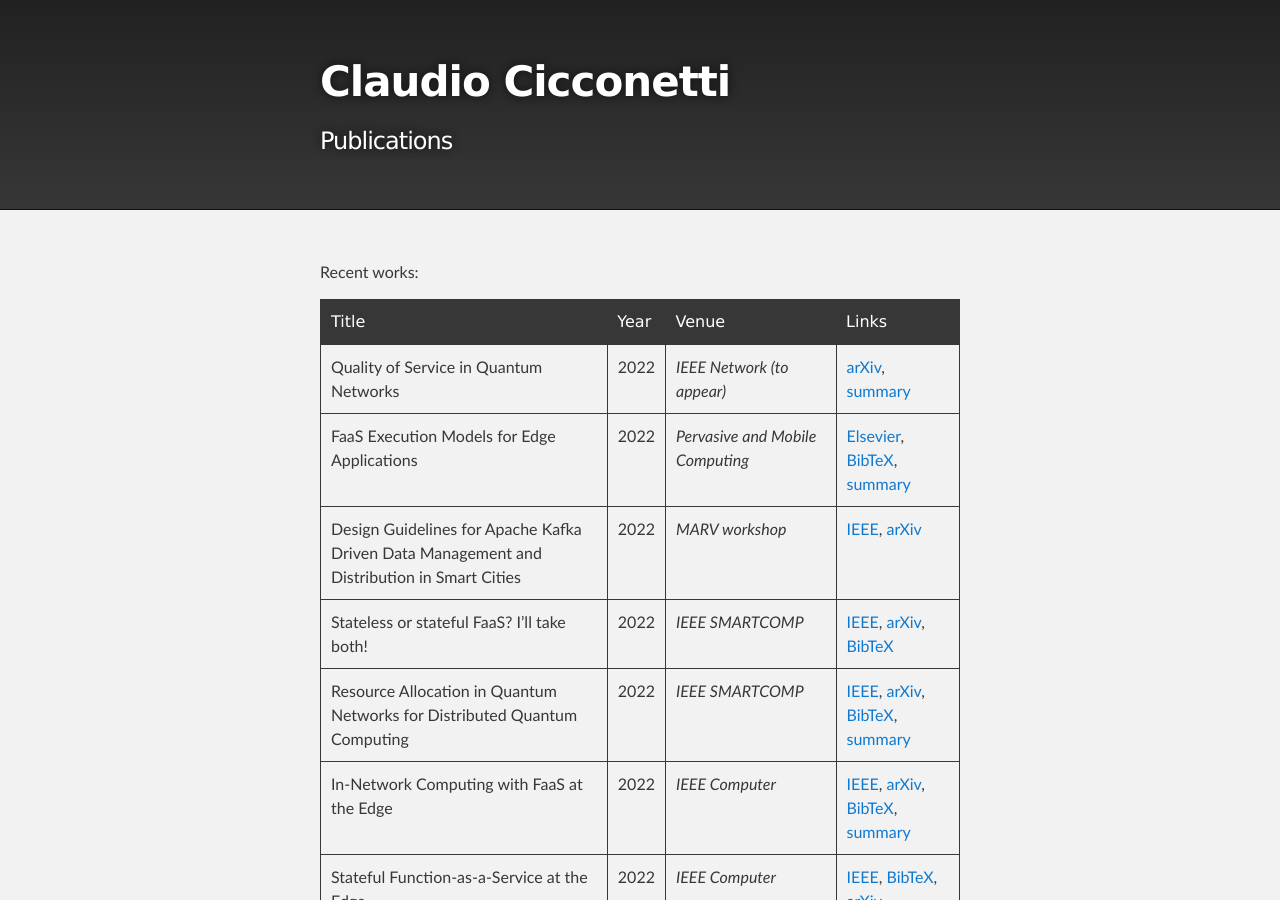
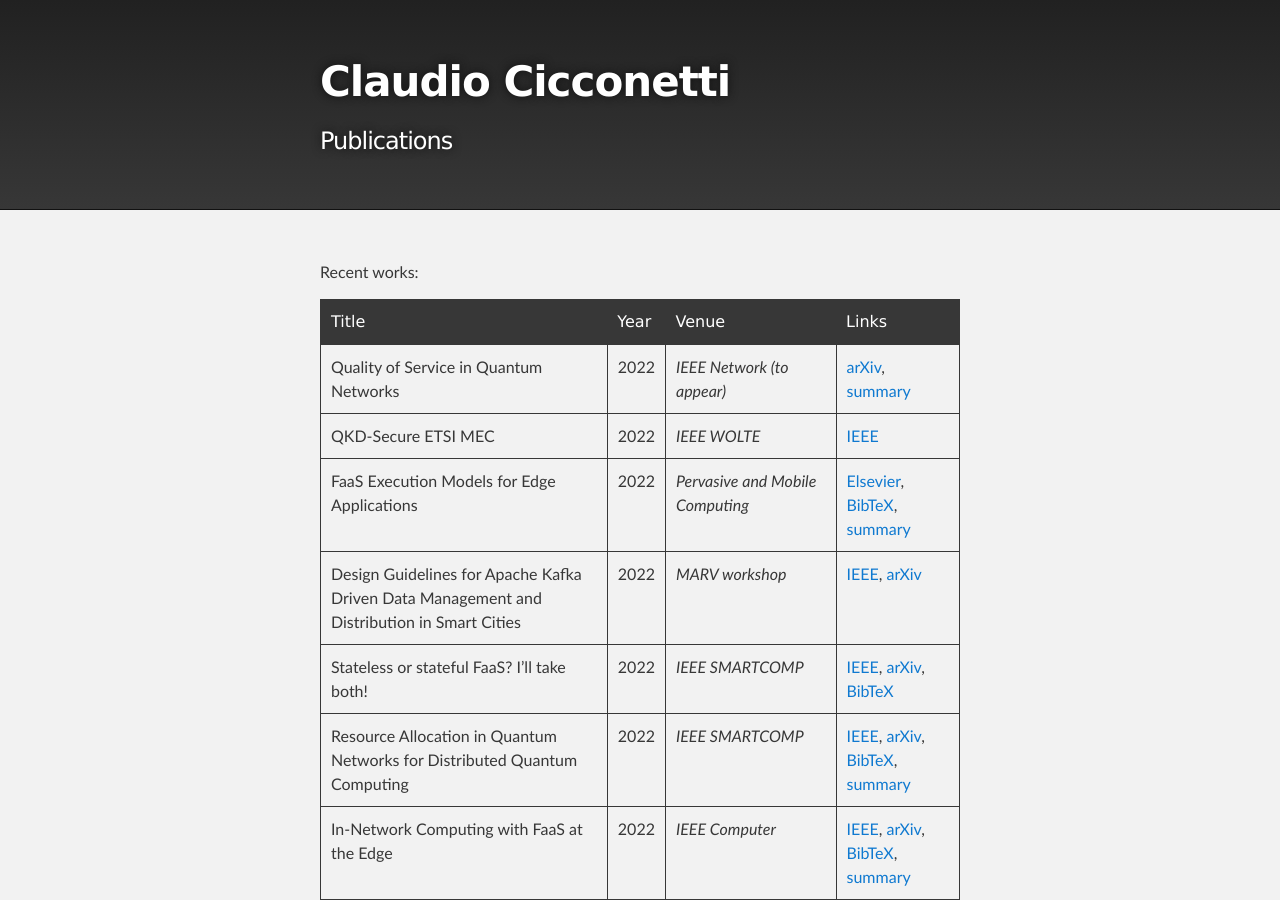
Before and after one commit to ccicconetti/ccicconetti.github.io, a Jekyll site: the page built from publications.md, in a window 1280 px wide and 900 px high. Built offline with Jekyll 4.4.1, drawn with Linux system fonts in a browser that asks for light colours.

Commit message:
Update publications

```diff
--- a/publications.md
+++ b/publications.md
@@ -8,6 +8,7 @@ Recent works:
 | Title                                                                                                    | Year | Venue                                           | Links                                                                                                                                                                                                    |
 | -------------------------------------------------------------------------------------------------------- | ---- | ----------------------------------------------- | -------------------------------------------------------------------------------------------------------------------------------------------------------------------------------------------------------- |
 | Quality of Service in Quantum Networks                                                                   | 2022 | _IEEE Network (to appear)_                      | [arXiv](https://arxiv.org/abs/2204.09538), [summary](qnetprov.md)                                                                                                                                        |
+| QKD-Secure ETSI MEC | 2022 | _IEEE WOLTE_ | [IEEE](https://doi.org/10.1109/WOLTE55422.2022.9882872) |
 | FaaS Execution Models for Edge Applications                                                              | 2022 | _Pervasive and Mobile Computing_                | [Elsevier](https://doi.org/10.1016/j.pmcj.2022.101689), [BibTeX](bib/pmc2022faas.bib), [summary](statefulfaas.md)                                                                                        |
 | Design Guidelines for Apache Kafka Driven Data Management and Distribution in Smart Cities               | 2022 | _MARV workshop_                                 | [IEEE](https://doi.org/10.1109/ISC255366.2022.9922546), [arXiv](https://arxiv.org/abs/2208.00786)                                                                                                                                                                |
 | Stateless or stateful FaaS? I'll take both!                                                              | 2022 | _IEEE SMARTCOMP_                                | [IEEE](https://ieeexplore.ieee.org/document/9820750), [arXiv](https://arxiv.org/abs/2203.06385), [BibTeX](bib/smartcomp2022stateless.bib)                                                                |
```
